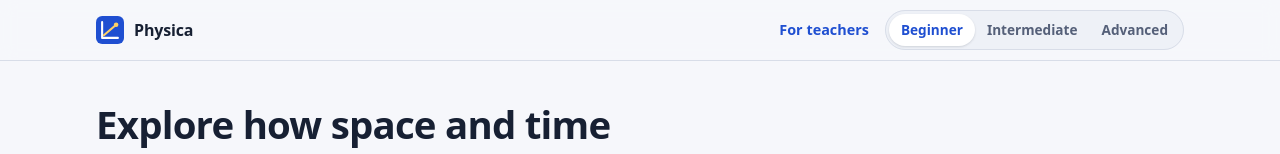
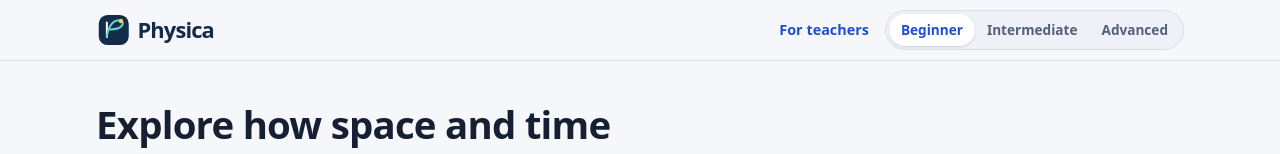
Before and after one commit to bowo-prasetyo/physics-lab, a Vue app: page / in a window 1280 px wide. Shown: the top 154 px of the page. Built offline with nearby package versions, Linux system fonts and the light colour scheme.

Commit message:
Add Physica brand logo and favicon

```diff
--- a/index.html
+++ b/index.html
@@ -4,6 +4,7 @@
     <meta charset="UTF-8" />
     <meta name="viewport" content="width=device-width, initial-scale=1.0" />
     <meta name="description" content="Interactive physics experiments about space, time and motion." />
+    <meta name="theme-color" content="#142b4a" />
     <link rel="icon" href="/favicon.svg" type="image/svg+xml" />
     <title>Physica</title>
   </head>
--- a/src/App.vue
+++ b/src/App.vue
@@ -1,15 +1,14 @@
 <script setup lang="ts">
 import LevelSwitcher from '@/components/LevelSwitcher.vue'
 
-const logo = `${import.meta.env.BASE_URL}favicon.svg`
+const logo = `${import.meta.env.BASE_URL}physica-logo.svg`
 </script>
 
 <template>
   <header class="app-header">
     <div class="container header-inner">
-      <RouterLink to="/" class="brand">
-        <img :src="logo" alt="" width="28" height="28" />
-        <span>Physica</span>
+      <RouterLink to="/" class="brand" aria-label="Physica home">
+        <img :src="logo" alt="Physica" width="148" height="40" />
       </RouterLink>
       <nav class="header-tools" aria-label="Main navigation">
         <RouterLink class="teacher-link" to="/teachers">For teachers</RouterLink>
@@ -49,11 +48,14 @@ const logo = `${import.meta.env.BASE_URL}favicon.svg`
 .brand {
   display: inline-flex;
   align-items: center;
-  gap: 10px;
-  color: var(--text);
-  font-weight: 750;
   text-decoration: none;
-  letter-spacing: -0.01em;
+  flex: 0 0 auto;
+}
+
+.brand img {
+  display: block;
+  width: 148px;
+  height: 40px;
 }
 
 .header-tools {
@@ -77,5 +79,6 @@ const logo = `${import.meta.env.BASE_URL}favicon.svg`
 @media (max-width: 420px) {
   .header-tools { gap: 8px; }
   .teacher-link { font-size: 0.82rem; }
+  .brand img { width: 126px; height: auto; }
 }
 </style>
```
Also changed, not shown: public/favicon.svg, public/physica-logo.svg (added), 1 other file (tests, documents, lock files or other folders).
